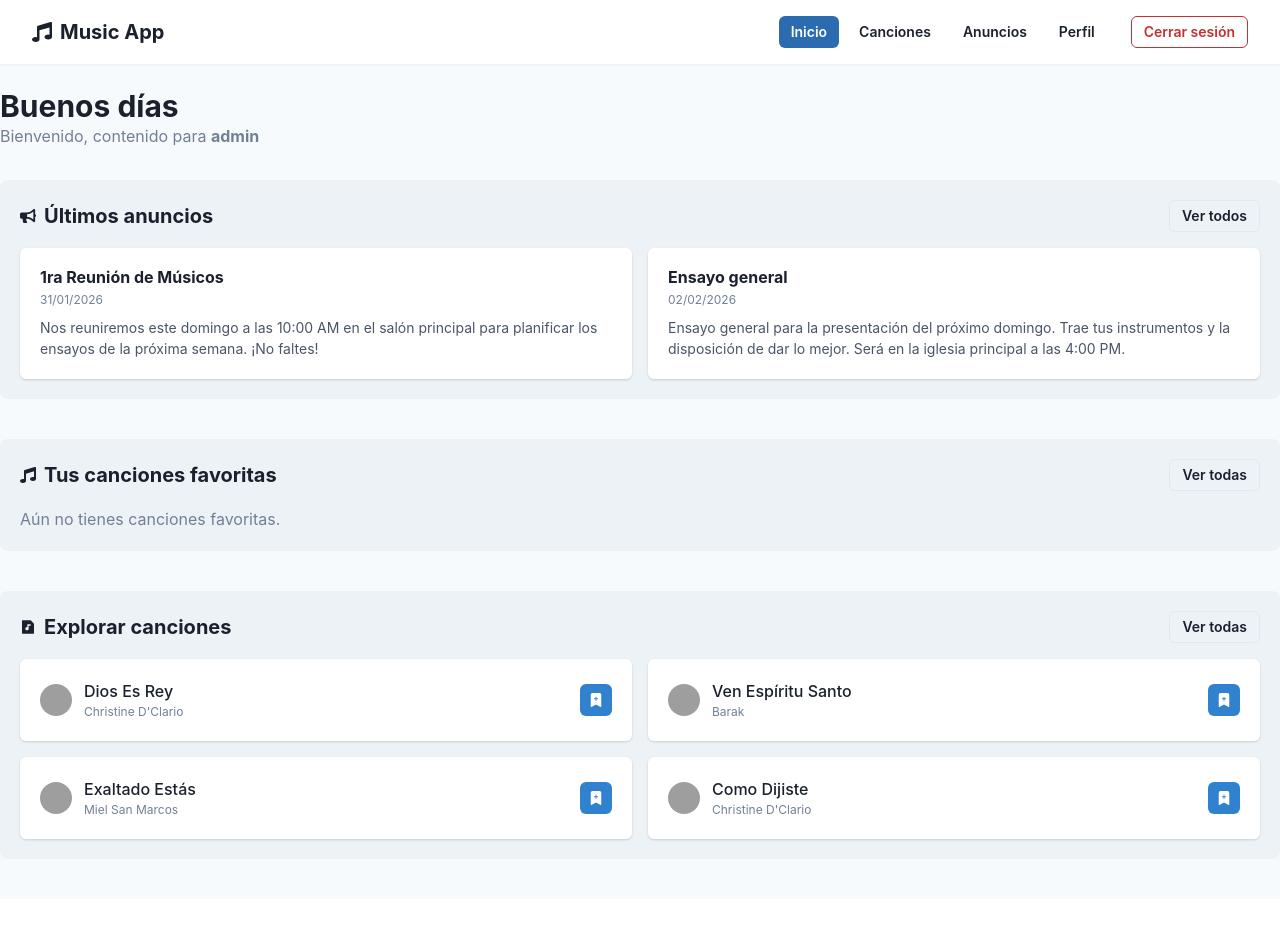
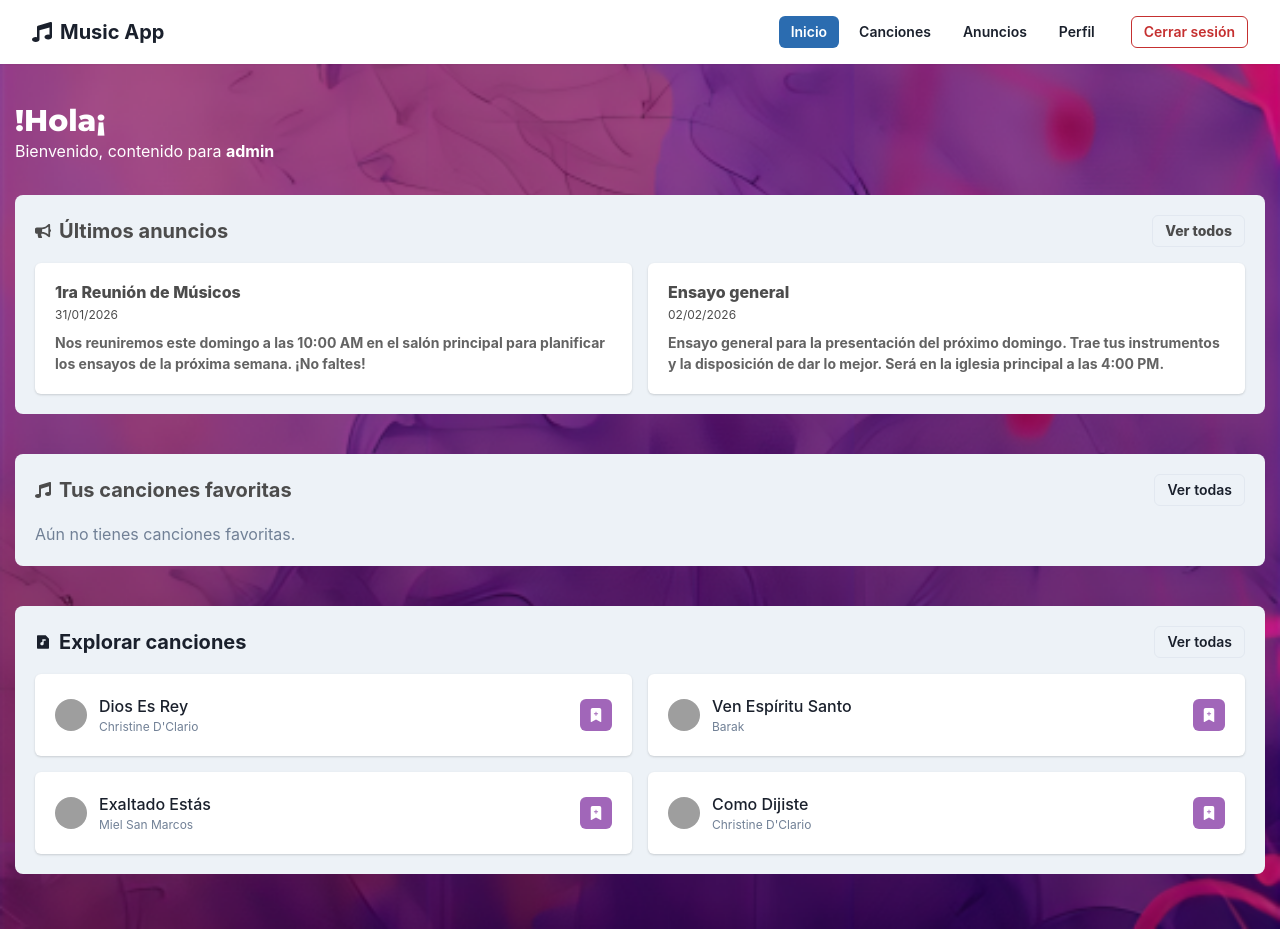
Before and after one commit to agl5702/fsmaposentoalgo-adoradores, a React (Vite) app: page /home in a window 1280 px wide. Before the commit the page ends 899 px from the top, so only its background shows below. Built offline with nearby package versions, Linux system fonts and the light colour scheme; sample sign-in values are in the browser's storage; grey boxes are pictures that could not be loaded.

Commit message:
change color button fav

```diff
--- a/src/ui/layouts/MainLayout.jsx
+++ b/src/ui/layouts/MainLayout.jsx
@@ -3,6 +3,7 @@ import { Box, Container } from "@chakra-ui/react";
 import { Outlet, useNavigate, useLocation } from "react-router-dom";
 import HeaderMenu from "@/ui/components/HeaderMenu";
 import BottomNav from "@/ui/components/navigations/BottomNav";
+import fondo from "@/assets/fondo.png";
 
 export default function MainLayout() {
   const navigate = useNavigate();
@@ -23,7 +24,7 @@ export default function MainLayout() {
     location.pathname.startsWith("/profile");
 
   return (
-    <Box minH="100vh" bg="gray.50">
+    <Box minH="100vh" bg="gray.50" bgImage={fondo} bgSize="cover">
       {/* Header PC */}
       {showNavigation && <HeaderMenu onLogout={handleLogout} />}
 
--- a/src/ui/pages/Home.jsx
+++ b/src/ui/pages/Home.jsx
@@ -54,11 +54,18 @@ export default function Home() {
   if (!role) return null;
 
   return (
-    <Box>
+    <Box p="15px">
       {/* HEADER */}
       <Box mb={8}>
-        <Heading size="lg">Buenos días</Heading>
-        <Text color="gray.500">
+        <Heading
+          fontFamily="Montserrat, sans-serif"
+          fontWeight="extrabold"
+          size="lg"
+          color="white"
+        >
+          !Hola¡
+        </Heading>
+        <Text color="white">
           Bienvenido, contenido para <b>{role}</b>
         </Text>
       </Box>
@@ -67,14 +74,18 @@ export default function Home() {
       <Box mb={10} p={5} bg={sectionBg} borderRadius="lg">
         <Flex justify="space-between" align="center" mb={4}>
           <Flex align="center" gap={2}>
-            <FaBullhorn />
-            <Heading size="md">Últimos anuncios</Heading>
+            <FaBullhorn color="#4c4c4c" />
+            <Heading size="md" color="#4c4c4c">
+              Últimos anuncios
+            </Heading>
           </Flex>
 
           <Button
             size="sm"
             variant="outline"
             onClick={() => navigate("/announcements")}
+            color="#4c4c4c"
+            fontWeight="extrabold"
           >
             Ver todos
           </Button>
@@ -89,15 +100,20 @@ export default function Home() {
               transition="all .2s"
             >
               <CardBody>
-                <Heading size="sm" mb={1}>
+                <Heading
+                  color="#4c4c4c"
+                  fontWeight="extrabold"
+                  size="sm"
+                  mb={1}
+                >
                   {a.title}
                 </Heading>
                 {a.date && (
-                  <Text fontSize="xs" color="gray.500" mb={2}>
+                  <Text color="#4c4c4c" fontSize="xs" mb={2}>
                     {a.date}
                   </Text>
                 )}
-                <Text fontSize="sm" color="gray.600">
+                <Text fontSize="sm" fontWeight="bold" color="#636363">
                   {a.description}
                 </Text>
               </CardBody>
@@ -110,8 +126,10 @@ export default function Home() {
       <Box mb={10} p={5} bg={sectionBg} borderRadius="lg">
         <Flex justify="space-between" align="center" mb={4}>
           <Flex align="center" gap={2}>
-            <FaMusic />
-            <Heading size="md">Tus canciones favoritas</Heading>
+            <FaMusic color="#4c4c4c" />
+            <Heading color="#4c4c4c" size="md">
+              Tus canciones favoritas
+            </Heading>
           </Flex>
 
           <Button
@@ -199,7 +217,8 @@ export default function Home() {
                     <IconButton
                       size="sm"
                       aria-label="Favorito"
-                      colorScheme={isFav ? "red" : "blue"}
+                      bgColor={isFav ? "#5d2e6f" : "#a166b9"}
+                      color="white"
                       icon={isFav ? <BsBookmarkFill /> : <BsBookmarkPlusFill />}
                       onClick={() => toggleFavorite(song.id)}
                     />
--- a/src/ui/pages/Login.jsx
+++ b/src/ui/pages/Login.jsx
@@ -48,7 +48,7 @@ function Login() {
           />
 
           <Text
-            fontFamily="Montserrat, sans-serif;"
+            fontFamily="Montserrat, sans-serif"
             fontSize="34px"
             fontWeight="bold"
             color="white"
--- a/src/ui/pages/Rol.jsx
+++ b/src/ui/pages/Rol.jsx
@@ -55,7 +55,12 @@ function Rol() {
         zIndex={1}
       >
         <VStack spacing={6}>
-          <Text fontSize="34px" fontWeight="extrabold" color="#4c4c4c">
+          <Text
+            fontFamily="Montserrat, sans-serif"
+            fontWeight="extrabold"
+            fontSize="34px"
+            color="#4c4c4c"
+          >
             ¿Cuál es tu rol?
           </Text>
 
```
